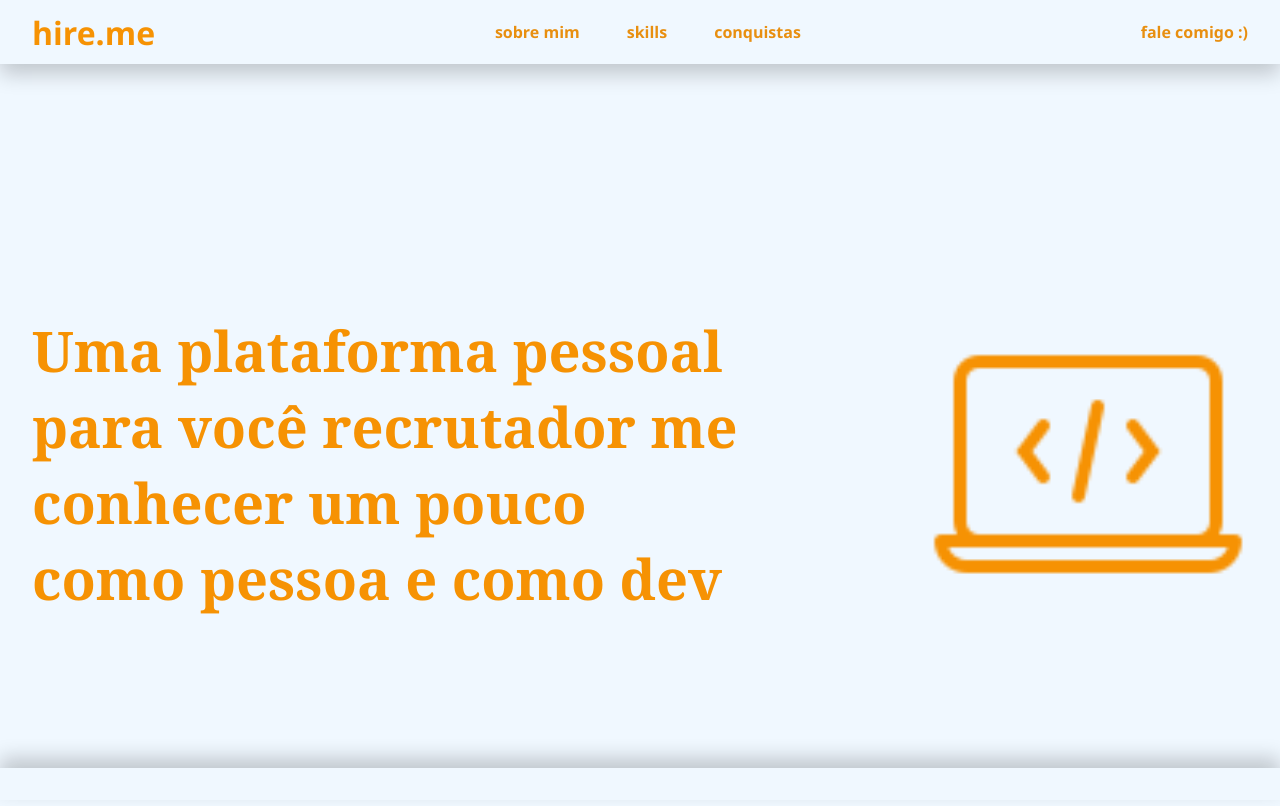
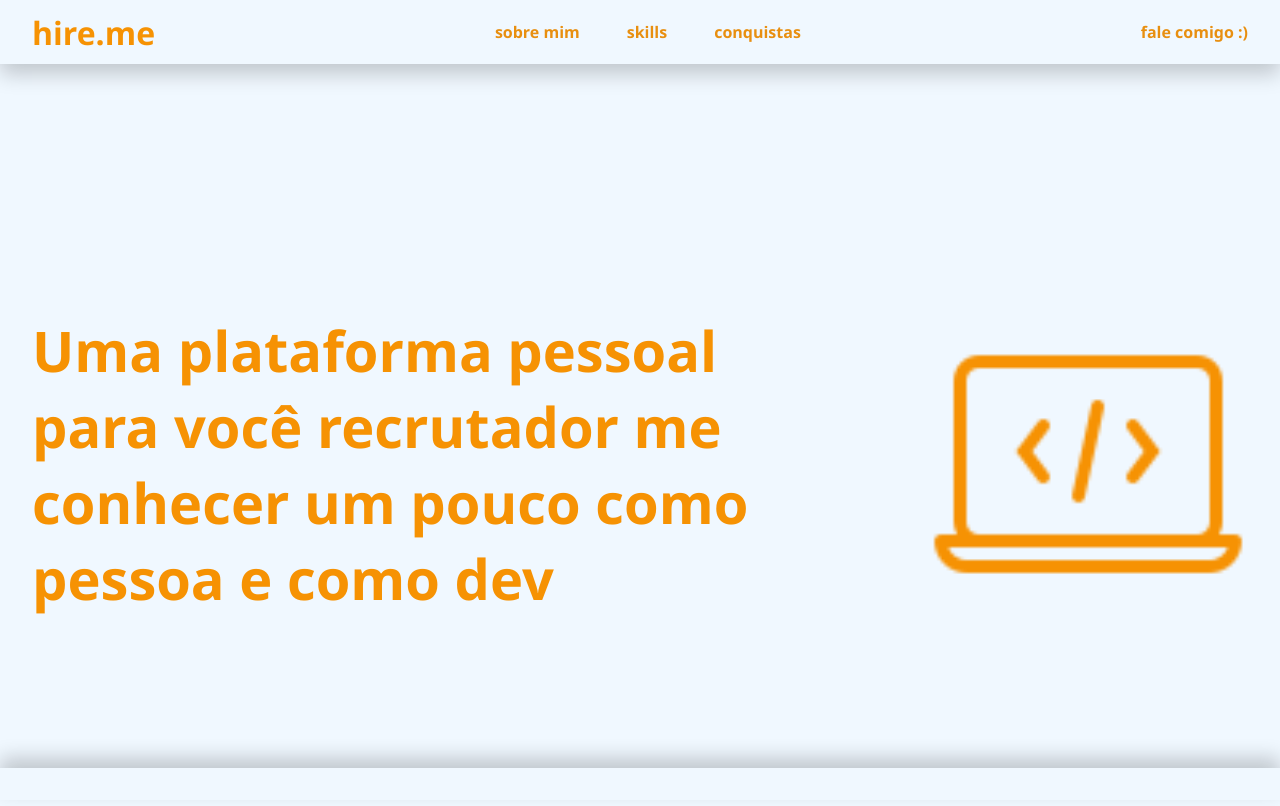
Before and after one commit to manoelrochawlf/hire_me, a React (Vite) app: page / in a window 1280 px wide. Shown: the top 806 px of the page. Built offline with nearby package versions, Linux system fonts and the light colour scheme.

Commit message:
chore: refactor fonts

```diff
--- a/src/pages/Home/styles.js
+++ b/src/pages/Home/styles.js
@@ -42,7 +42,7 @@
 
 `
 export const LeadText = styled.h1`
-    font-family: Georgia, 'Times New Roman', Times, serif;
+    font-family: "Segoe UI", Tahoma, Geneva, Verdana, sans-serif;
     font-size: 3.5rem;
     color: #f69203;
     word-break: break-word;
```
